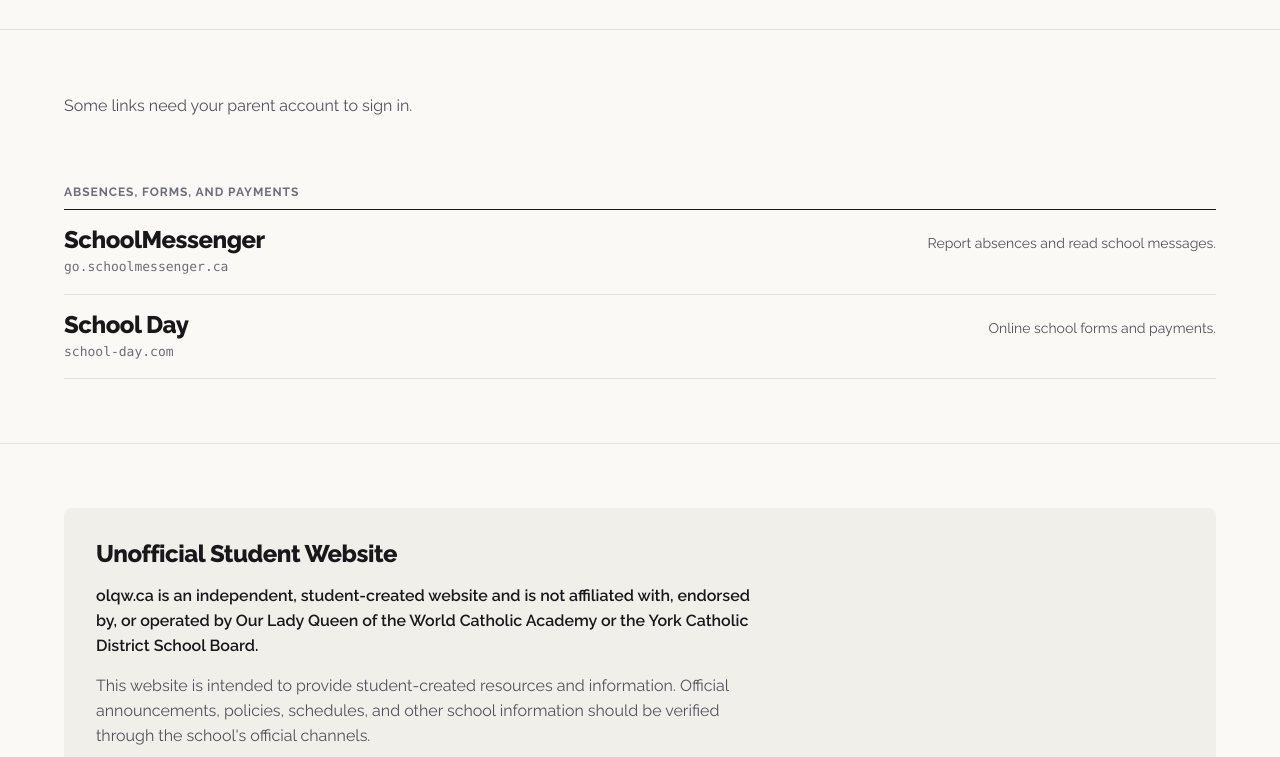
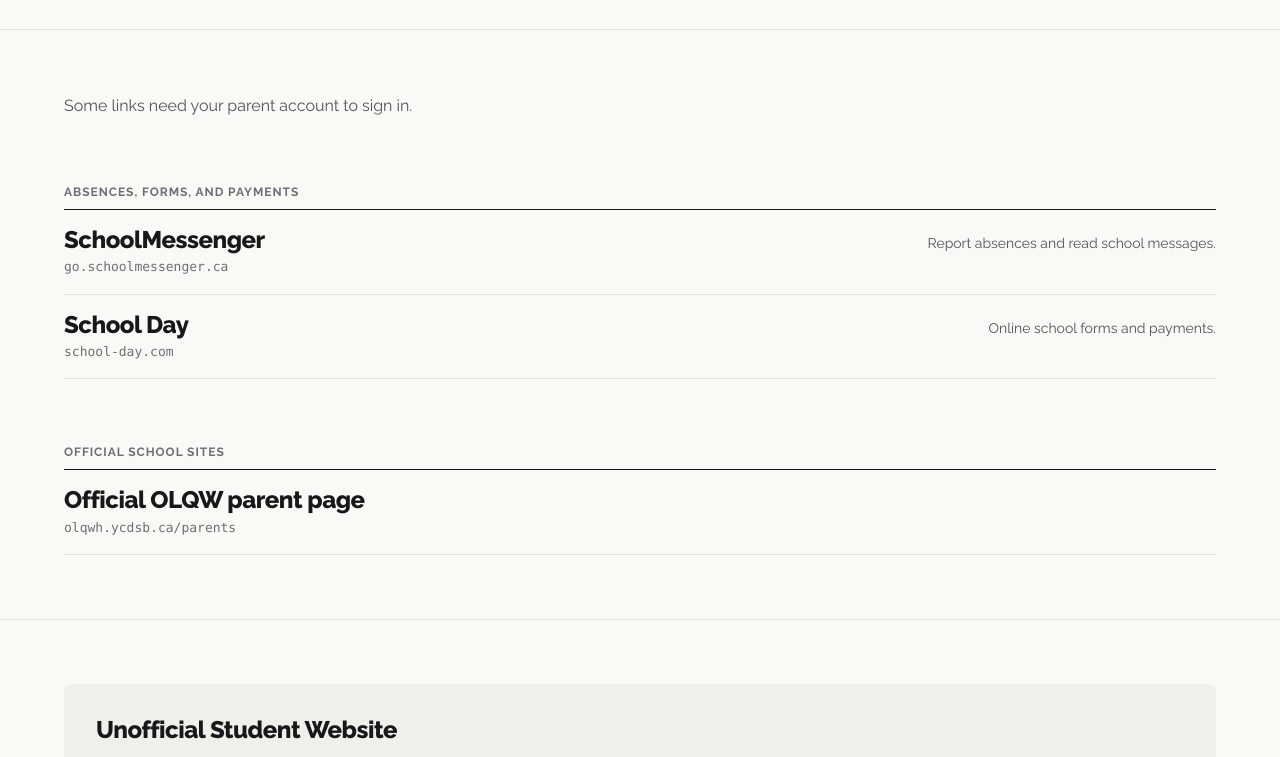
Before and after one commit to olqwh/olqwpage, a plain HTML site: page parents.html in a window 1280 px wide. Shown: the part 289-1046 px from the top of the page. Drawn offline with Linux system fonts and the light colour scheme.

Commit message:
Added more links

```diff
--- a/parents.html
+++ b/parents.html
@@ -70,6 +70,20 @@
             </li>
           </ul>
         </section>
+
+        <section class="res-group" aria-labelledby="res-official-school-sites">
+          <h2 class="section-title" id="res-official-school-sites">Official school sites</h2>
+          <ul class="options options--compact">
+            <li>
+              <a class="option" href="https://olqwh.ycdsb.ca/parents/" target="_blank" rel="noopener">
+                <span class="option-main">
+                  <span class="option-title">Official OLQW parent page</span>
+                  <span class="option-host">olqwh.ycdsb.ca/parents<span class="visually-hidden"> (opens in a new tab)</span></span>
+                </span>
+              </a>
+            </li>
+          </ul>
+        </section>
       </div>
     </section>
 
```
Also changed, not shown: resources.html (+8 -0 lines).
